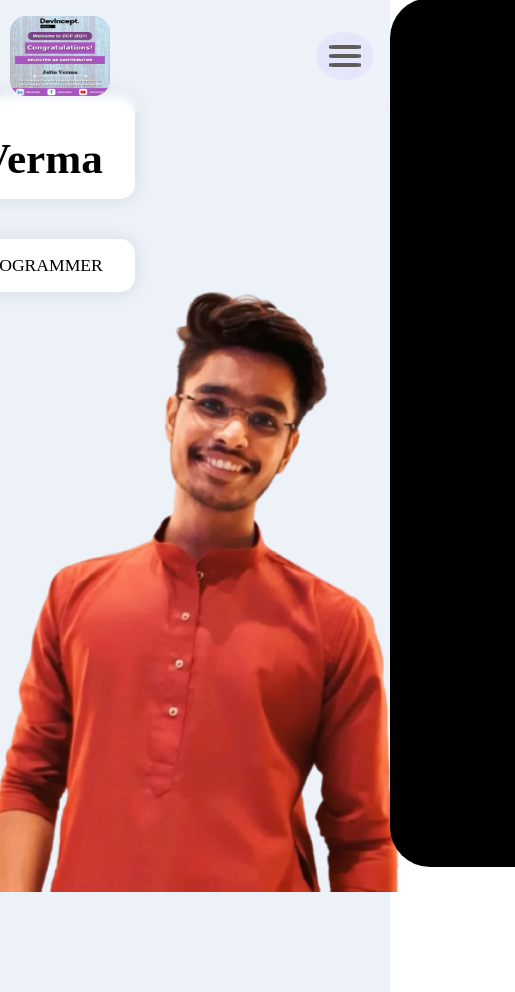
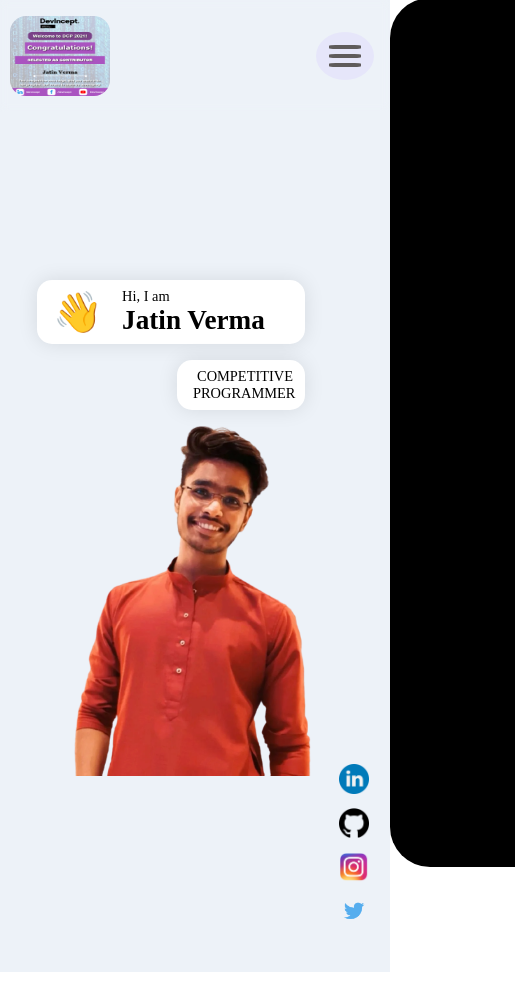
Before and after one commit to jatinverma14/MyPortfolio, a React app in the folder frontend/: page / in a window 390 px wide. Shown: the whole page, 515 px wide, since content can reach past the window. Built offline with nearby package versions, Linux system fonts and the light colour scheme.

Commit message:
home page done:

```diff
--- a/frontend/src/components/Header/Header.jsx
+++ b/frontend/src/components/Header/Header.jsx
@@ -16,9 +16,9 @@ const scaleVariant = {
 }
 
 const socialImg = [
+    images.linkedinLogo,
     images.githubLogo,
     images.instagramLogo,
-    images.linkedinLogo,
     images.twitterLogo,
 ]
 
--- a/frontend/src/components/Header/header.scss
+++ b/frontend/src/components/Header/header.scss
@@ -1,60 +1,156 @@
-#homePage{
+.headerContainer{
+    display: flex;
+    flex: 1;
+    height: auto;
+    justify-content: center;
     position: relative;
     background: url('../../assets/bgIMG.png') repeat center;
     background-size: cover;
-}
-
-.headerContainer{
-    display: flex;
-    flex: 1;
     height: 100%;
-    justify-content: center;
-    padding: 8rem 0rem;
     .portion0{
         display: flex;
+        width: 100%;
+        justify-content: center;
     }
 
-    @media screen and (min-width: 2000px) {
-        padding-top: 8rem;
-    }
-    // @media screen and (max-width: 900px) {
-    //     flex-direction: column;
-    // }
-    @media screen and (max-width: 450px) {
-        padding: 6rem 1rem 2rem 1rem;
-    }
     .headerDetails{
         display: flex;
         align-items: center;
     }
+    @media screen and (max-width: 2000px) {
+        padding-top: 8rem;
+    }
+    @media screen and (max-width: 450px) {
+        padding: 6rem 1rem 2rem 1rem;
+    }
     @media screen and (max-width: 1500px) {
-        padding: 6rem 0rem;
         align-items: center;
     }
-    @media screen and (max-width: 1100px) {
+    @media screen and (max-width: 1150px) {
         .portion0{
             flex-direction: column;
         }
         .headerDetails{
             position: relative;
-            left: -100px;
+            float: right;
         }
         .profile_background{
             left: 0;
-            height: 70%;
+            height: 65%;
         }
         .myImage{
             left: 0;
         }
+        .headerDetails{
+            margin-top: 1rem;
+            left: 2rem;
+            .pText{
+                font-size: 1rem;
+            }
+            .hText{
+                font-size: 2.5rem;
+            }
+            .myWork{
+                max-width: 100px;
+                margin-top: 2rem;
+            }
+            @media screen and (max-width: 900px) {
+                .pText{
+                    font-size: 1rem;
+                }
+                .hText{
+                    font-size: 2rem;
+                }
+            }
+            @media screen and (max-width: 780px) {
+                .pText{
+                    font-size: 0.9rem;
+                }
+                .hText{
+                    font-size: 1.7rem;
+                }
+                .myNameAndWork, .myWork{
+                    width: 15rem;
+                    padding: 0.5rem 0.75rem 0.5rem 1rem;
+                }
+                .leftPortion{
+                    margin-bottom: 1rem;
+                }
+            }
+            @media screen and (max-width: 580px) {
+                margin-top: -6rem;
+                .myWork{
+                    margin-top: 1rem;
+                }
+            }
+            @media screen and (max-width: 450px) {
+                margin-top: 1.5rem;
+            }
+        }
+        @media screen and (max-width: 780px) {
+            .myImage{
+                height: 400px;
+                width: 400px;
+            }
+            .profile_background{
+                height: 54%;
+            }
+        }
+        @media screen and (max-width: 580px) {
+            .profile_background{
+                height: 50%;
+            }
+            .myImage{
+                height: 350px;
+                width: 350px;
+            }
+        }
+        .myImageMotion{
+            margin: auto;
+        }
+        .socialAccounts{
+            margin: 0;
+            right: 6rem;
+            position: relative;
+            height: 100vh;
+            display: flex;
+            justify-content: flex-end;
+        }
+        @media screen and (max-width: 780px) {
+            .socialAccounts{
+                right: 2rem;
+                .socialLogoImg{
+                    height: 30px;
+                    width: 30px;
+                }
+            }
+        }
+        @media screen and (max-width: 580px) {
+            .socialAccounts{
+                justify-content: center;
+            }
+        }
+        @media screen and (max-width: 450px) {
+            .socialAccounts{
+                right: 1rem;
+                justify-content: end;
+            }
+        }
     }
+    @media screen and (max-width: 580px) {
+        height: max-content;
+
+    }
+
 }
 
 .myNameAndWork, .myWork{
     display: flex;
     align-items: center;
-    padding: 1rem 2rem;
+    padding: 0.75rem 2rem;
     background: white;
     border-radius: 15px;
+    width: 20rem;
     box-shadow: 0px 0px 20px rgba(0, 0, 0, 0.1);
     .hiEmoji{
         font-size: 2.5rem;
@@ -63,7 +159,7 @@
         font-size: 1.2rem;
     }
     .pTextWork{
-        width: 100%;
+        max-width: 100%;
         text-transform: uppercase;
         text-align: right;
         font-size: 1.1rem;
@@ -78,6 +174,9 @@
 
 .myWork{
     margin-top: 2.5rem;
+    width: 8rem;
+    text-align: right;
+    float: right;
 }
 
 .pTextWork{
@@ -87,25 +186,24 @@
 
 .profile_background{
     position: absolute;
-    left: 25px;
-    // left: 0;
+    left: 0;
     right: 0;
     z-index: -1;
     width: 100%;
-    height: 74%;
+    height: 82%;
 }
 
 .myImage{
     height: 600px;
     width: 600px;
-    position: relative;
-    left: -40px;
 }
 
 .socialAccounts{
     display: flex;
     flex-direction: column;
     justify-content: center;
+    margin-right: 8rem;
+    margin-left: 6rem;
     .socialLogoImg{
         height: 40px;
         width: 40px;
@@ -117,3 +215,9 @@
         }
     }
 }
+
+@media screen and (max-width: 900px) {
+    .myNameAndWork, .myWork{
+        width: 17rem;
+    }
+}
```
